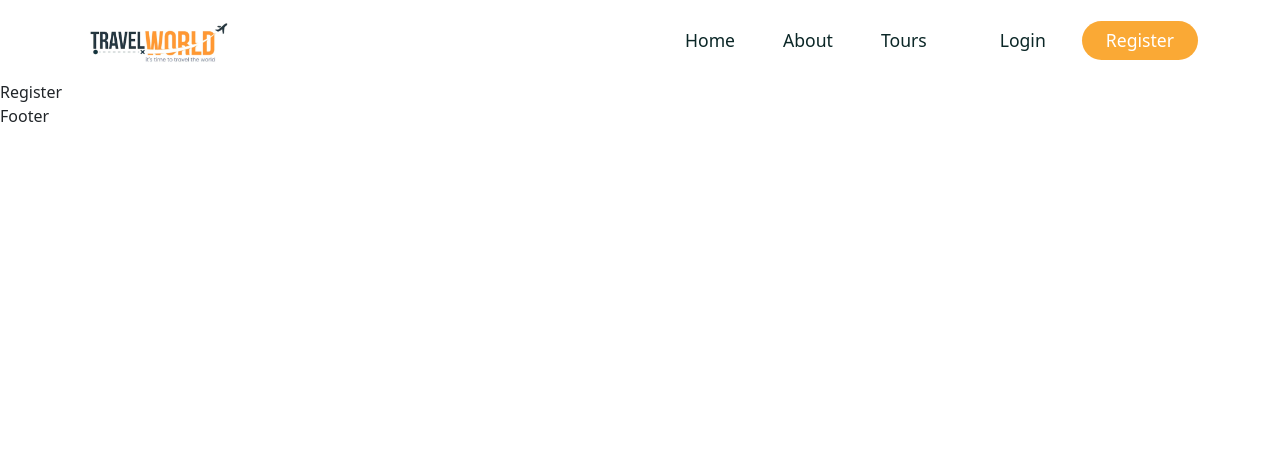
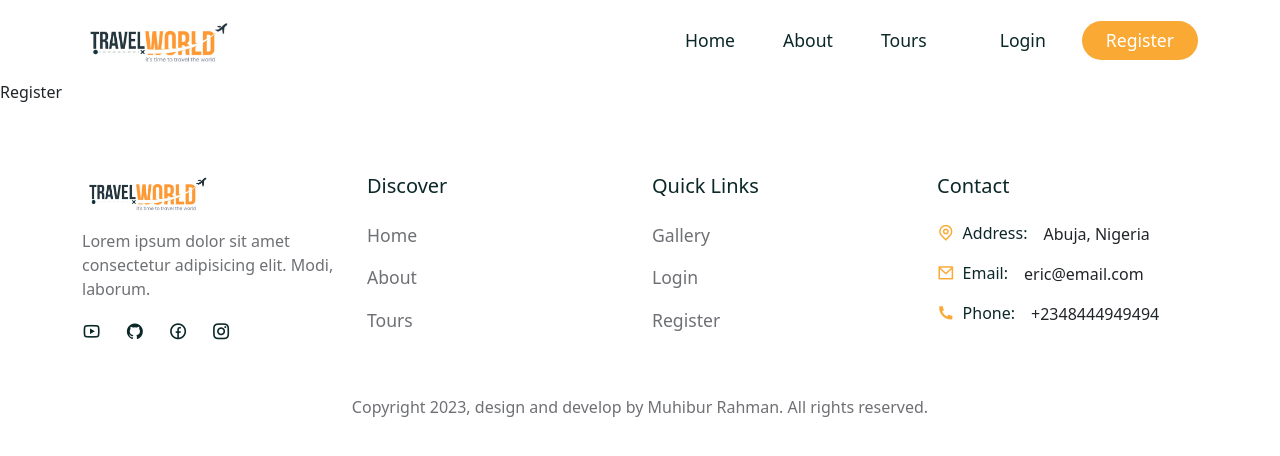
Before and after one commit to eric2umeh/tour-booking-mern, a React (Create React App) app in the folder frontend/: page /register in a window 1280 px wide. Shown: the top 456 px of the page. Built offline with nearby package versions, Linux system fonts and the light colour scheme; a web font is replaced by a local one.

Commit message:
Create Footer section

```diff
--- a/frontend/src/components/Footer/Footer.jsx
+++ b/frontend/src/components/Footer/Footer.jsx
@@ -1,9 +1,147 @@
-import React from 'react'
+import React from 'react';
+import { Col, Container, ListGroup, ListGroupItem, Row } from 'reactstrap';
+import './footer.css';
+import logo from '../../assets/images/logo.png';
+import { Link } from 'react-router-dom';
+
+const quick__links = [
+  {
+    path: '/home',
+    display: 'Home',
+  },
+  {
+    path: '/about',
+    display: 'About',
+  },
+  {
+    path: '/tours',
+    display: 'Tours',
+  },
+];
+
+const quick__links2 = [
+  {
+    path: '/gallery',
+    display: 'Gallery',
+  },
+  {
+    path: '/login',
+    display: 'Login',
+  },
+  {
+    path: '/register',
+    display: 'Register',
+  },
+];
 
 const Footer = () => {
+  const year = new Date().getFullYear();
+
   return (
-    <div>Footer</div>
-  )
-}
+    <footer className="footer">
+      <Container>
+        <Row>
+          <Col lg="3">
+            <div className="logo">
+              <img src={logo} alt="" />
+              <p>
+                Lorem ipsum dolor sit amet consectetur adipisicing elit. Modi,
+                laborum.
+              </p>
+              <div className="social__links d-flex align-items-center gap-4">
+                <span>
+                  <Link to="#">
+                    <i class="ri-youtube-line"></i>
+                  </Link>
+                </span>
+                <span>
+                  <Link to="#">
+                    <i class="ri-github-fill"></i>
+                  </Link>
+                </span>
+                <span>
+                  <Link to="#">
+                    <i class="ri-facebook-circle-line"></i>
+                  </Link>
+                </span>
+                <span>
+                  <Link to="#">
+                    <i class="ri-instagram-line"></i>
+                  </Link>
+                </span>
+              </div>
+            </div>
+          </Col>
 
-export default Footer
+          <Col lg="3">
+            <h5 className="footer__link-title">Discover</h5>
+
+            <ListGroup className="footer__quick-links">
+              {quick__links.map((item, index) => (
+                <ListGroupItem key={index} className="ps-0 border-0">
+                  <Link to={item.path}>{item.display}</Link>
+                </ListGroupItem>
+              ))}
+            </ListGroup>
+          </Col>
+          <Col lg="3">
+            <h5 className="footer__link-title">Quick Links</h5>
+
+            <ListGroup className="footer__quick-links">
+              {quick__links2.map((item, index) => (
+                <ListGroupItem key={index} className="ps-0 border-0">
+                  <Link to={item.path}>{item.display}</Link>
+                </ListGroupItem>
+              ))}
+            </ListGroup>
+          </Col>
+          <Col lg="3">
+            <h5 className="footer__link-title">Contact</h5>
+
+            <ListGroup className="footer__quick-links">
+              <ListGroupItem className="ps-0 border-0 d-flex align-items-center gap-3">
+                <h6 className="mb-0 d-flex align-items-center gap-2">
+                  <span>
+                    <i class="ri-map-pin-line"></i>
+                  </span>
+                  Address:
+                </h6>
+
+                <p className="mb-0">Abuja, Nigeria</p>
+              </ListGroupItem>
+              <ListGroupItem className="ps-0 border-0 d-flex align-items-center gap-3">
+                <h6 className="mb-0 d-flex align-items-center gap-2">
+                  <span>
+                    <i class="ri-mail-line"></i>
+                  </span>
+                  Email:
+                </h6>
+
+                <p className="mb-0">eric@email.com</p>
+              </ListGroupItem>
+              <ListGroupItem className="ps-0 border-0 d-flex align-items-center gap-3">
+                <h6 className="mb-0 d-flex align-items-center gap-2">
+                  <span>
+                    <i class="ri-phone-fill"></i>
+                  </span>
+                  Phone:
+                </h6>
+
+                <p className="mb-0">+2348444949494</p>
+              </ListGroupItem>
+            </ListGroup>
+          </Col>
+
+          <Col lg="12" className="text-center pt-5">
+            <p className="copyright">
+              Copyright {year}, design and develop by Muhibur Rahman. All rights
+              reserved.
+            </p>
+          </Col>
+        </Row>
+      </Container>
+    </footer>
+  );
+};
+
+export default Footer;
--- /dev/null
+++ b/frontend/src/components/Footer/footer.css
@@ -0,0 +1,40 @@
+.footer {
+  padding-top: 70px;
+  padding-bottom: 30px;
+}
+
+.footer .logo img {
+  width: 50%;
+  margin-bottom: 1rem;
+}
+
+.footer .logo p {
+  color: var(--text-color);
+}
+
+.social__links span a {
+  text-decoration: none;
+  color: var(--heading-color);
+  font-size: 1.2rem;
+}
+
+.footer__link-title {
+  color: var(--heading-color);
+  margin-bottom: 1rem;
+}
+
+.footer__quick-links li a {
+  text-decoration: none;
+  color: var(--text-color);
+  font-size: 1.1rem;
+}
+
+.footer__quick-links h6 span i {
+  color: var(--secondary-color);
+  font-size: 1.1rem;
+}
+
+.copyright {
+  color: var(--text-color);
+  font-size: 1rem;
+}
```
